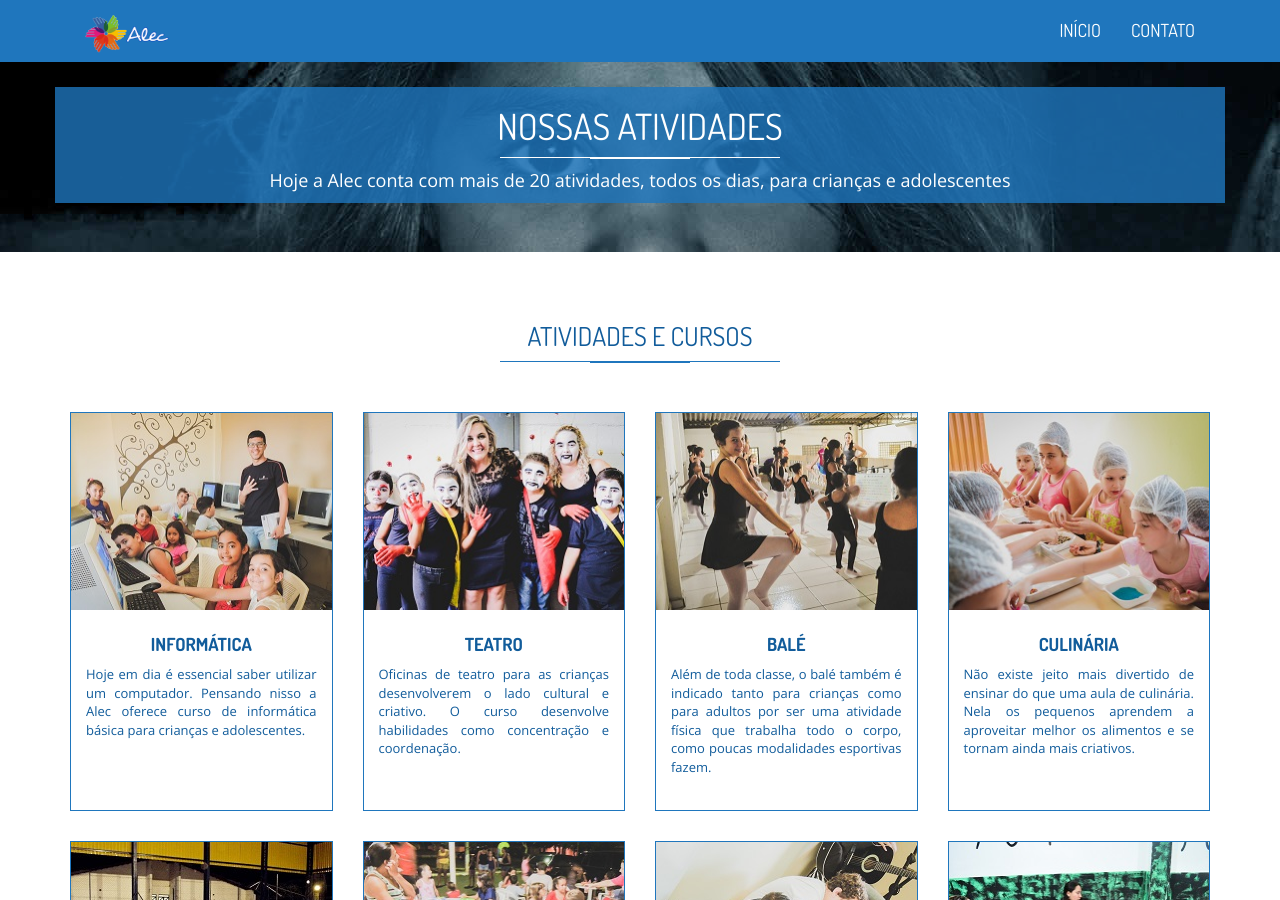
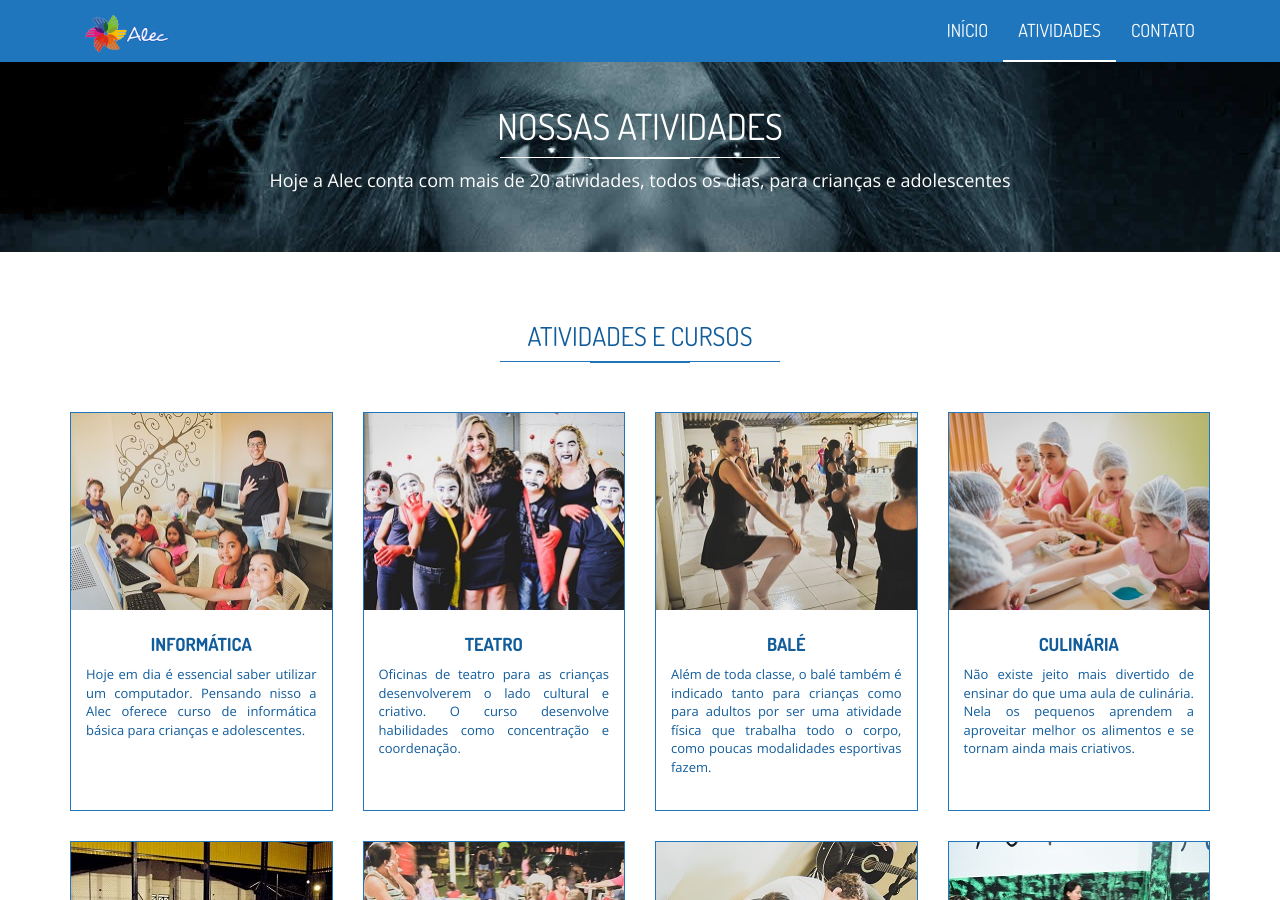
Before and after one commit to eusoualec/eusoualec.github.io, a Jekyll site: the page built from causes.html, in a window 1280 px wide and 900 px high. Built offline with Jekyll 4.4.1, drawn with Linux system fonts in a browser that asks for light colours; nearby versions of some CDN libraries.

Commit message:
Adiciona página de atividades no menu

```diff
--- a/_includes/header.html
+++ b/_includes/header.html
@@ -26,6 +26,7 @@
               <ul class="nav navbar-nav">
 
                 <li><a{% if page.url == '/' %} class="is-active"{% endif %} href="/">INÍCIO</a></li>
+                <li><a{% if page.url == '/causes.html' %} class="is-active"{% endif %} href="/causes">ATIVIDADES</a></li>
                 <li><a{% if page.url == '/contact.html' %} class="is-active"{% endif %} href="/contact">CONTATO</a></li>
               </ul>
 
--- a/causes.html
+++ b/causes.html
@@ -1,20 +1,8 @@
 ---
-layout: default
+layout: heading
+page-title: NOSSAS ATIVIDADES
+page-description: Hoje a Alec conta com mais de 20 atividades, todos os dias, para crianças e adolescentes
 ---
-
-
-	<div class="page-heading text-center">
-
-		<div class="container zoomIn animated" style="background-color: rgba(31, 118, 189, 0.8);">
-
-			<h1 class="page-title">NOSSAS ATIVIDADES <span class="title-under"></span></h1>
-			<p class="page-description">
-				Hoje a Alec conta com mais de 20 atividades, todos os dias, para crianças e adolescentes
-			</p>
-
-		</div>
-
-	</div>
 
 	<div class="main-container">
 
```
